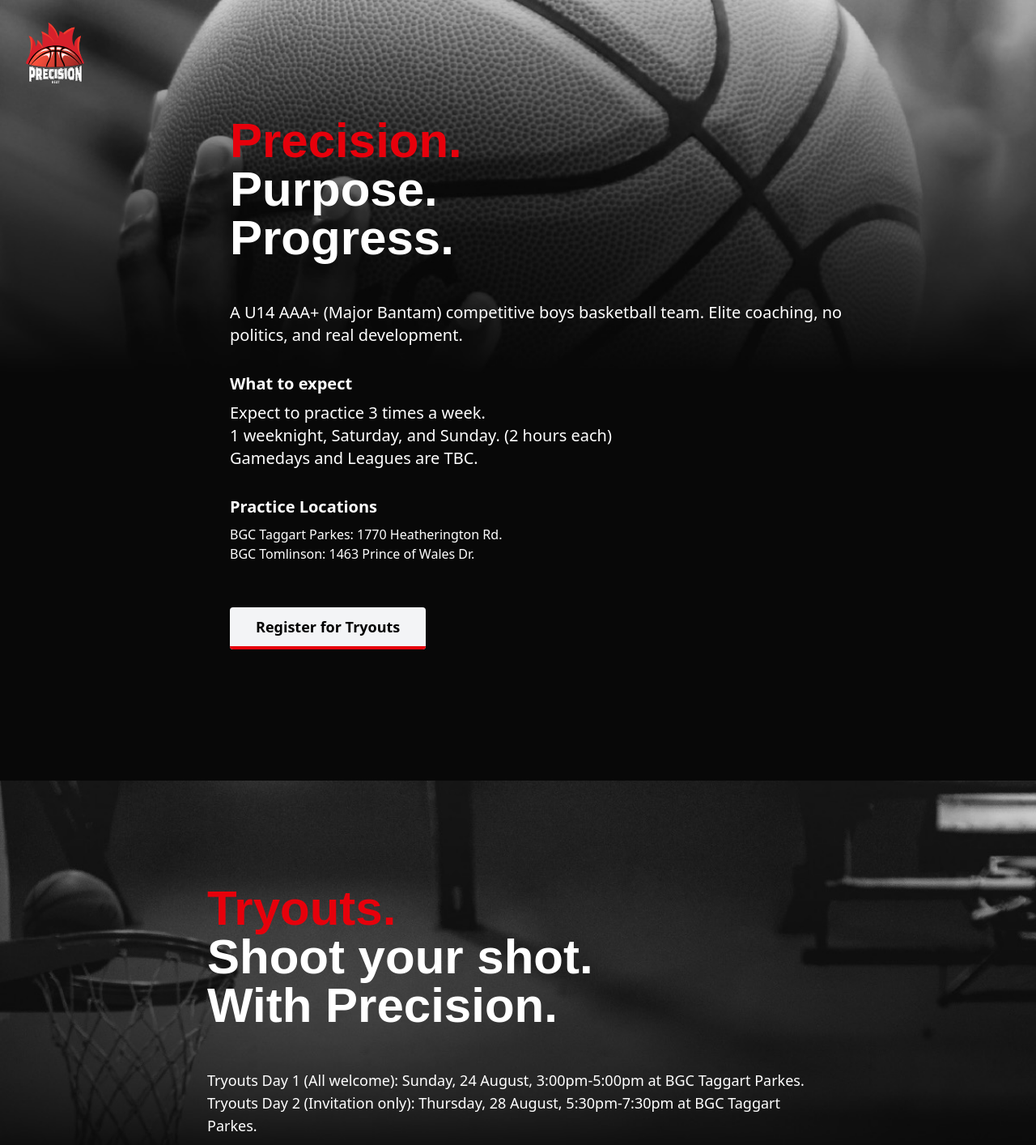
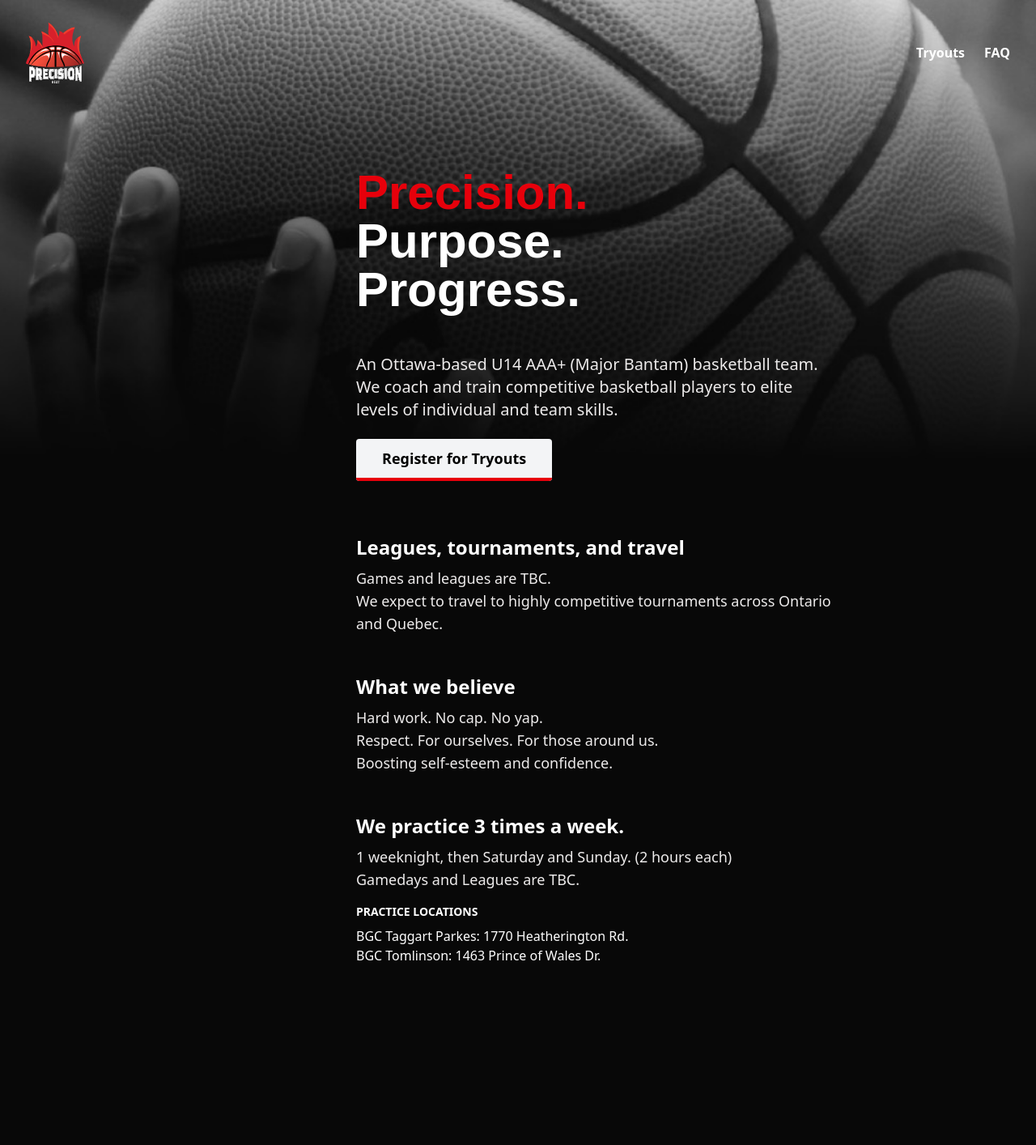
Before and after one commit to heyfarai/tryouts-next, a Next.js app: page / in a window 1280 px wide. Shown: the top 1414 px of the page at 81% size. Built offline with nearby package versions, Linux system fonts and the light colour scheme; no server answers; a web font is replaced by a local one.

Commit message:
styled more like the prototype

```diff
--- a/src/app/components/TopNav.tsx
+++ b/src/app/components/TopNav.tsx
@@ -8,7 +8,7 @@ import { SignedIn, SignedOut, SignInButton } from "@clerk/nextjs";
 const TopNav: React.FC = () => {
   return (
     <header className="absolute top-0 z-50 w-full py-7">
-      <nav className="relative max-w-7xl w-full flex flex-wrap items-center justify-between px-6 md:px-6 lg:px-8 mx-auto">
+      <nav className="relative w-full flex flex-wrap items-center justify-between px-6 md:px-6 lg:px-8 mx-auto">
         <div className="flex items-center">
           {/* Logo */}
           <Link
@@ -27,16 +27,28 @@ const TopNav: React.FC = () => {
         </div>
 
         {/* Button Group: Auth only */}
-        <div className="flex items-center gap-x-1 lg:gap-x-2 ms-auto py-1 lg:ps-6 lg:order-3 lg:col-span-3 hidden ">
+        <div className="flex items-center gap-x-4 lg:gap-x-6 ms-auto py-1 lg:ps-6 lg:order-3 lg:col-span-3">
+          <Link
+            href="#tryouts"
+            className="font-bold hover:text-gray-400 transition"
+          >
+            Tryouts
+          </Link>
+          <Link
+            href="#FAQ"
+            className="font-bold hover:text-gray-400 transition"
+          >
+            FAQ
+          </Link>
           <SignedOut>
-            <SignInButton>
+            {/* <SignInButton>
               <button
                 type="button"
                 className="py-2 px-3 inline-flex items-center gap-x-2 text-sm font-medium text-nowrap rounded-xl border border-transparent focus:outline-hidden transition disabled:opacity-50 disabled:pointer-events-none cursor-pointer"
               >
                 Sign in
               </button>
-            </SignInButton>
+            </SignInButton> */}
           </SignedOut>
           <SignedIn>
             <Link href="/account">Account</Link>
--- a/src/app/components/UnifiedRegistrationForm.tsx
+++ b/src/app/components/UnifiedRegistrationForm.tsx
@@ -312,7 +312,7 @@ const UnifiedRegistrationForm: React.FC<UnifiedRegistrationFormProps> = ({
         <div className="stepHeader w-full flex items-center justify-between py-6 px-6  text-white rounded-tr-sm rounded-tl-sm ">
           <button
             type="button"
-            className="w-full text-left  border-none text-white focus:outline-none flex items-center justify-between"
+            className="w-full text-left  border-none text-white focus:outline-none flex items-center justify-between "
             onClick={() => setAccordionStep(1)}
             aria-expanded={accordionStep === 1}
           >
@@ -643,7 +643,7 @@ const UnifiedRegistrationForm: React.FC<UnifiedRegistrationFormProps> = ({
             <div className="mt-12 pb-6">
               <button
                 type="button"
-                className="py-3 px-8 border-gray-400 bg-gray-100 text-black rounded-sm font-bold border-b-[var(--precision-red)] border-b-4 cursor-pointer hover:bg-gray-200"
+                className="py-3 px-8 border-gray-400 bg-gray-100 text-black rounded-sm font-bold border-b-[var(--precision-red)] border-b-4 cursor-pointer hover:bg-gray-400 transition"
                 disabled={registrationLoading}
                 onClick={() => {
                   const valid = validateAll();
@@ -749,7 +749,7 @@ const UnifiedRegistrationForm: React.FC<UnifiedRegistrationFormProps> = ({
             <div className="px-6 pb-12">
               <button
                 type="button"
-                className="py-3 px-8 bg-white text-black rounded-sm font-bold border-b-[var(--precision-red)] border-b-4 cursor-pointer hover:bg-[var(--precision-red)] hover:text-white text-xl"
+                className="py-3 px-8 bg-white text-black rounded-sm font-bold border-b-[var(--precision-red)] border-b-4 cursor-pointer hover:text-white text-xl hover:bg-gray-400 transition"
                 style={{ opacity: registrationLoading || payLoading ? 0.5 : 1 }}
                 disabled={registrationLoading || payLoading}
                 onClick={async () => {
--- a/src/app/globals.css
+++ b/src/app/globals.css
@@ -8,7 +8,9 @@
 body {
   @apply font-sans;
 }
-
+p {
+  color: rgb(237, 235, 235);
+}
 .dela {
   font-family: "Dela Gothic One", Arial, Helvetica, sans-serif !important;
 }
--- a/src/app/page.tsx
+++ b/src/app/page.tsx
@@ -30,8 +30,8 @@ export default function Home() {
 
   return (
     <div>
-      <div className="sectionHero flex flex-col justify-start lg:pl-64 sm:min-h-[calc(100vh)]">
-        <div className="content max-w-3xl mx-7 pt-36 pb-32 mb-12">
+      <div className="sectionHero flex flex-col items-center  sm:min-h-[calc(100vh)]">
+        <div className="sectionContent w-full lg:w-[68%] lg:ml-48 max-w-[640px] px-6 lg:pt-52 pt-36 pb-32 mb-12">
           <h1
             style={{ fontWeight: "600" }}
             className="dela font-weight-[600] font-extrabold text-4xl lg:text-6xl md:text-5xl text-red-600 mb-0"
@@ -45,39 +45,54 @@ export default function Home() {
             Progress.
           </h1>
           <p className="text-xl mb-8">
-            A U14 AAA+ (Major Bantam) competitive boys basketball team. Elite
-            coaching, no politics, and real development.
+            An Ottawa-based U14 AAA+ (Major Bantam) basketball team. <br /> We
+            coach and train competitive basketball players to elite levels of
+            individual and team skills.
           </p>
-          <h3 className="font-extrabold text-xl mt-4 mb-2">What to expect</h3>
-          <p className="text-xl mb-8">
-            Expect to practice 3 times a week. <br />1 weeknight, Saturday, and
-            Sunday. (2 hours each)
+          <p className="text-lg mb-20 mt-0">
+            <a
+              href="#tryouts"
+              className="py-3 px-8 border-gray-400 bg-gray-100 text-black rounded-sm font-bold border-b-red-600 border-b-4 cursor-pointer hover:bg-gray-400 transition"
+            >
+              Register for Tryouts
+            </a>
+          </p>
+          <h3 className="font-bold text-2xl mt-4 mb-2">
+            Leagues, tournaments, and travel
+          </h3>
+          <p className="text-lg mb-12">
+            Games and leagues are TBC. <br /> We expect to travel to highly
+            competitive tournaments across Ontario and Quebec.
+          </p>
+          <h3 className="font-bold text-2xl mt-4 mb-2">What we believe</h3>
+          <p className="text-lg mb-12">
+            Hard work. No cap. No yap. <br />
+            Respect. For ourselves. For those around us. <br />
+            Boosting self-esteem and confidence.
+          </p>
+          <h3 className="font-bold text-2xl mt-4 mb-2">
+            We practice 3 times a week.
+          </h3>
+          <p className="text-lg mb-4">
+            1 weeknight, then Saturday and Sunday. (2 hours each)
             <br />
             Gamedays and Leagues are TBC.
           </p>
 
-          <h3 className="font-extrabold text-xl mt-4 mb-2">
+          <h3 className="font-bold text-sm uppercase mt-0 mb-2">
             Practice Locations
           </h3>
-          <ul>
+          <ul className="mb-12">
             <li>BGC Taggart Parkes: 1770 Heatherington Rd.</li>
             <li>BGC Tomlinson: 1463 Prince of Wales Dr.</li>
           </ul>
-          <p className="text-lg mb-0 mt-16">
-            <a
-              href="#tryouts"
-              className="py-3 px-8 border-gray-400 bg-gray-100 text-black rounded-sm font-bold border-b-red-600 border-b-4 cursor-pointer hover:bg-gray-200"
-            >
-              Register for Tryouts
-            </a>
-          </p>
         </div>
       </div>
       <div
         id="tryouts"
-        className="sectionForm flex flex-col lg:pl-64 pt-32 px-7 bg-opacity-50"
+        className="sectionForm flex flex-col items-center lg:pt-32 pt-32 pb-32"
       >
-        <div className="content max-w-3xl bg-bl  ">
+        <div className="sectionContent w-full lg:w-[68%] lg:ml-48 max-w-[640px] px-6 ">
           <div className="formLede">
             <h1 className="dela font-extrabold text-4xl lg:text-6xl md:text-5xl text-red-600 mb-0">
               Tryouts.
@@ -88,7 +103,7 @@ export default function Home() {
             <h1 className="dela font-extrabold text-4xl lg:text-6xl md:text-5xl mt-0 mb-12">
               With Precision.
             </h1>
-            <ul className="mb-8 text-lg">
+            <ul className="mb-12 text-lg">
               <li>
                 Tryouts Day 1 (All welcome): Sunday, 24 August, 3:00pm-5:00pm at
                 BGC Taggart Parkes.
@@ -139,7 +154,7 @@ export default function Home() {
                           confirmation and next steps.
                         </p>
                         <button
-                          className="py-2 px-6 border border-gray-300 rounded"
+                          className="py-2 px-6 border border-gray-300 rounded hover:bg-gray-200 transition"
                           onClick={() => setRegistrationComplete(false)}
                         >
                           Register another player
@@ -155,6 +170,73 @@ export default function Home() {
           </div>
         </div>
       </div>
+      <div
+        id="FAQ"
+        className="sectionFAQ flex flex-col items-center  lg:pt-32 pt-32"
+      >
+        <div className="sectionContent w-full lg:w-[68%] lg:ml-48 max-w-[640px] px-6 pb-48">
+          <h1 className="dela font-extrabold text-4xl lg:text-6xl md:text-5xl text-red-600 mb-0">
+            FAQs.
+          </h1>
+          <h1 className="dela font-extrabold text-4xl lg:text-6xl md:text-5xl mt-0 mb-0">
+            Answers.
+          </h1>
+          <div className="faqContent mt-16">
+            <div className="faqItem mb-12">
+              <h2 className="text-xl font-bold mb-4">
+                What is the Tryout and Evaluation Process?
+              </h2>
+              <p className="text-lg mb-4">
+                <strong>Coaching Staff</strong> Tryouts will be conducted by 4-6
+                Precision Heat coaches, alongside current competitive basketball
+                professionals.
+              </p>
+              <div className="text-lg mb-4">
+                <strong>Evaluation Criteria</strong>
+                <ul className="list-disc ml-4">
+                  <li>Standardized tryout forms</li>
+                  <li>
+                    Assessment of athletic abilities and basketball skills
+                  </li>
+                  <li>Scrimmages to evaluate game-like decision-making</li>
+                  <li>
+                    Evaluation of coachability athletic abilities and basketball
+                    skills
+                  </li>
+                </ul>
+              </div>
+            </div>
+            <div className="faqItem">
+              <h2 className="text-xl font-bold mb-4">
+                Is Financial Assistance Available?
+              </h2>
+              <p className="text-lg mb-4">
+                Financial assistance is available on a case by case basis.
+                Contact us at{" "}
+                <a
+                  href="mailto:gm@precisionheat.team"
+                  className=" text-[var(--precision-red)] hover:underline hover:text-gray-400 transition"
+                >
+                  gm@precisionheat.team
+                </a>{" "}
+                to inquire about financial assistance options.
+              </p>
+            </div>
+            <div className="faqItem">
+              <h2 className="text-xl font-bold mb-4">More questions?</h2>
+              <p className="text-lg mb-4">
+                Reach out to{" "}
+                <a
+                  href="mailto:gm@precisionheat.team"
+                  className="text-[var(--precision-red)] hover:underline hover:text-gray-400 transition"
+                >
+                  gm@precisionheat.team
+                </a>
+              </p>
+            </div>
+          </div>
+        </div>
+      </div>
     </div>
   );
 }
```
